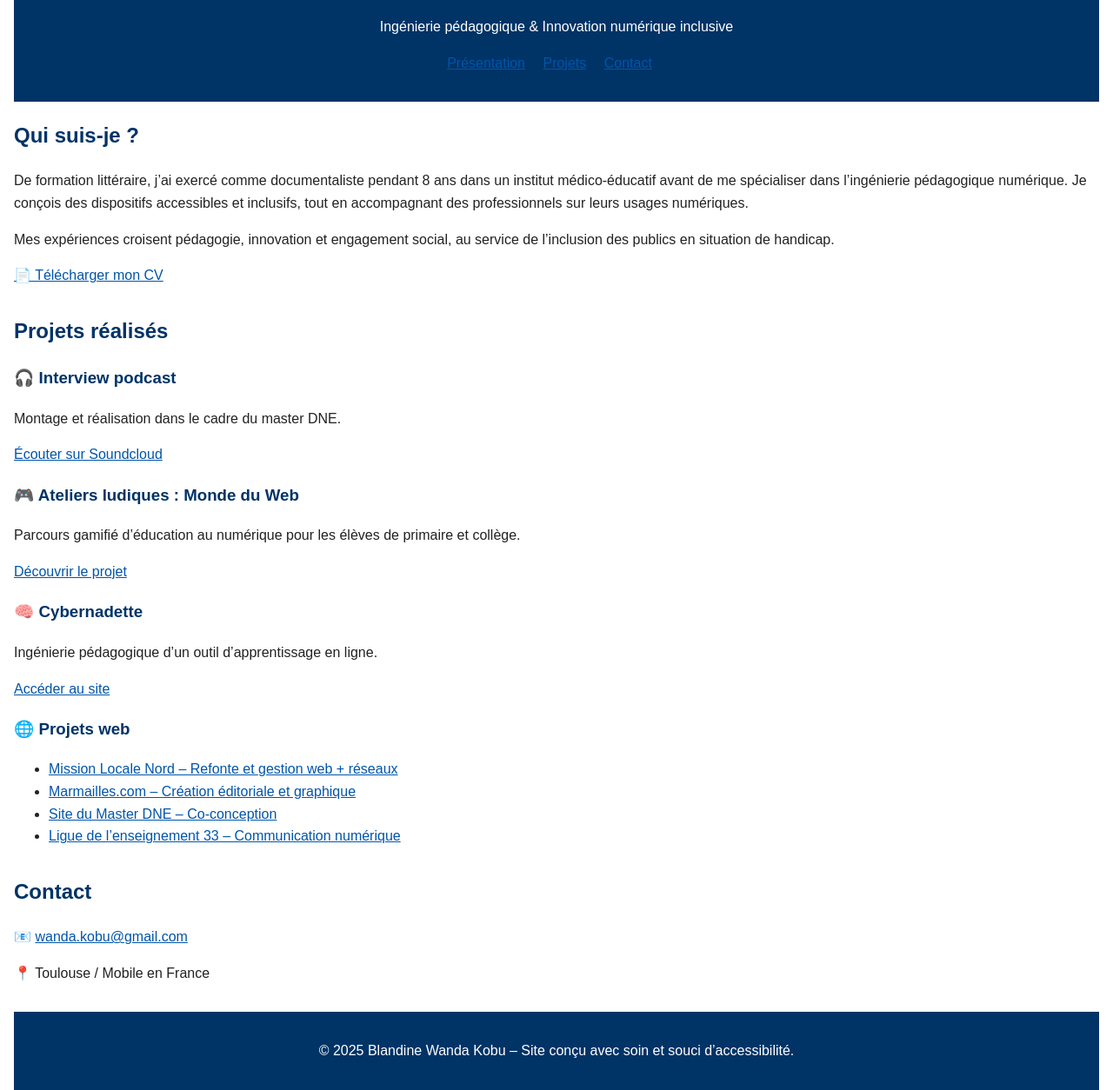
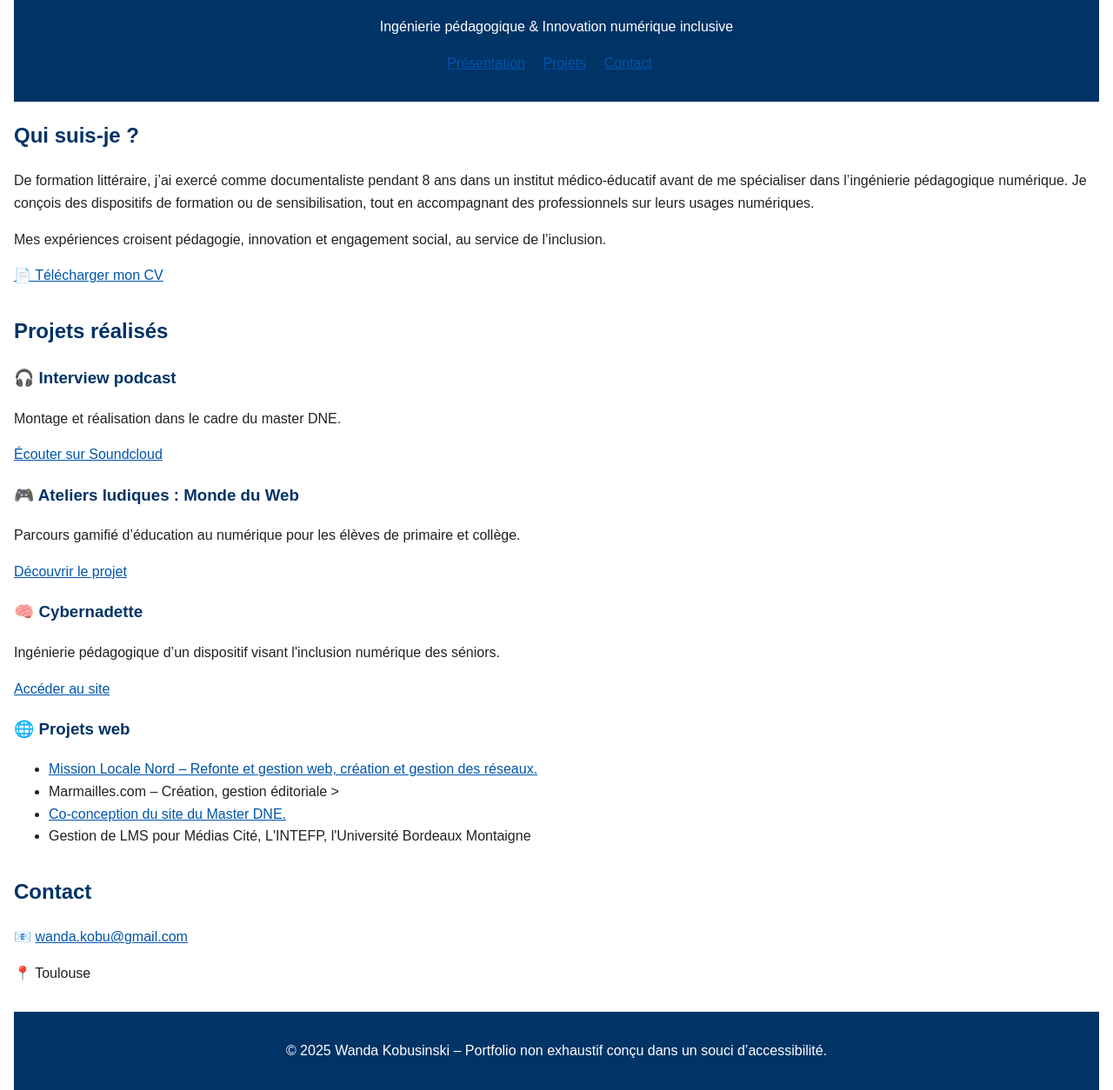
Before and after one commit to Wanda-K/portfolio, a plain HTML site: page index.html in a window 1280 px wide. Shown: the part 92-1346 px from the top of the page at 87% size. Drawn offline with Linux system fonts and the light colour scheme.

Commit message:
Update index.html

```diff
--- a/index.html
+++ b/index.html
@@ -3,13 +3,13 @@
 <head>
   <meta charset="UTF-8" />
   <meta name="viewport" content="width=device-width, initial-scale=1.0" />
-  <title>Blandine Wanda Kobu – Portfolio</title>
-  <meta name="description" content="Portfolio numérique accessible de Blandine Wanda Kobu, ingénieure pédagogique et chercheuse en innovation numérique." />
+  <title> Wanda Kobusinski – Portfolio</title>
+  <meta name="description" content="Portfolio numérique accessible de Wanda Kobusinski" />
   <link rel="stylesheet" href="style.css" />
 </head>
 <body>
   <header role="banner">
-    <h1>Blandine Wanda Kobu</h1>
+    <h1>Wanda Kobusinski</h1>
     <p>Ingénierie pédagogique & Innovation numérique inclusive</p>
     <nav role="navigation" aria-label="Navigation principale">
       <ul>
@@ -24,10 +24,10 @@
     <section>
       <h2>Qui suis-je ?</h2>
       <p>
-        De formation littéraire, j’ai exercé comme documentaliste pendant 8 ans dans un institut médico-éducatif avant de me spécialiser dans l’ingénierie pédagogique numérique. Je conçois des dispositifs accessibles et inclusifs, tout en accompagnant des professionnels sur leurs usages numériques.
+        De formation littéraire, j’ai exercé comme documentaliste pendant 8 ans dans un institut médico-éducatif avant de me spécialiser dans l’ingénierie pédagogique numérique. Je conçois des dispositifs de formation ou de sensibilisation, tout en accompagnant des professionnels sur leurs usages numériques.
       </p>
       <p>
-        Mes expériences croisent pédagogie, innovation et engagement social, au service de l’inclusion des publics en situation de handicap.
+        Mes expériences croisent pédagogie, innovation et engagement social, au service de l’inclusion.
       </p>
       <a href="cv-wanda-kobu.pdf" target="_blank" aria-label="Télécharger mon CV en PDF">📄 Télécharger mon CV</a>
     </section>
@@ -49,17 +49,17 @@
 
       <article>
         <h3>🧠 Cybernadette</h3>
-        <p>Ingénierie pédagogique d’un outil d’apprentissage en ligne.</p>
+        <p>Ingénierie pédagogique d’un dispositif visant l'inclusion numérique des séniors.</p>
         <a href="https://cybernadette.net/" target="_blank">Accéder au site</a>
       </article>
 
       <article>
         <h3>🌐 Projets web</h3>
         <ul>
-          <li><a href="https://missionlocalenord.re/" target="_blank">Mission Locale Nord – Refonte et gestion web + réseaux</a></li>
-          <li><a href="https://marmailles.com" target="_blank">Marmailles.com – Création éditoriale et graphique</a></li>
-          <li><a href="https://isic-bordeaux-montaigne.fr/masters/master-dispositifs-numeriques-educatifs/" target="_blank">Site du Master DNE – Co-conception</a></li>
-          <li><a href="https://www.facebook.com/liguedelenseignement.gironde" target="_blank">Ligue de l’enseignement 33 – Communication numérique</a></li>
+          <li><a href="https://missionlocalenord.re/" target="_blank">Mission Locale Nord – Refonte et gestion web, création et gestion des réseaux.</a></li>
+          <li> Marmailles.com – Création, gestion éditoriale ></li>
+          <li><a href="https://isic-bordeaux-montaigne.fr/masters/master-dispositifs-numeriques-educatifs/" target="_blank">Co-conception du site du Master DNE.  </a></li>
+          <li> Gestion de LMS pour Médias Cité, L'INTEFP, l'Université Bordeaux Montaigne </a></li>
         </ul>
       </article>
     </section>
@@ -67,12 +67,12 @@
     <section id="contact">
       <h2>Contact</h2>
       <p>📧 <a href="mailto:wanda.kobu@gmail.com">wanda.kobu@gmail.com</a></p>
-      <p>📍 Toulouse / Mobile en France</p>
+      <p>📍 Toulouse </p>
     </section>
   </main>
 
   <footer role="contentinfo">
-    <p>© 2025 Blandine Wanda Kobu – Site conçu avec soin et souci d’accessibilité.</p>
+    <p>© 2025 Wanda Kobusinski – Portfolio non exhaustif conçu dans un souci d’accessibilité.</p>
   </footer>
 </body>
 </html>
```
